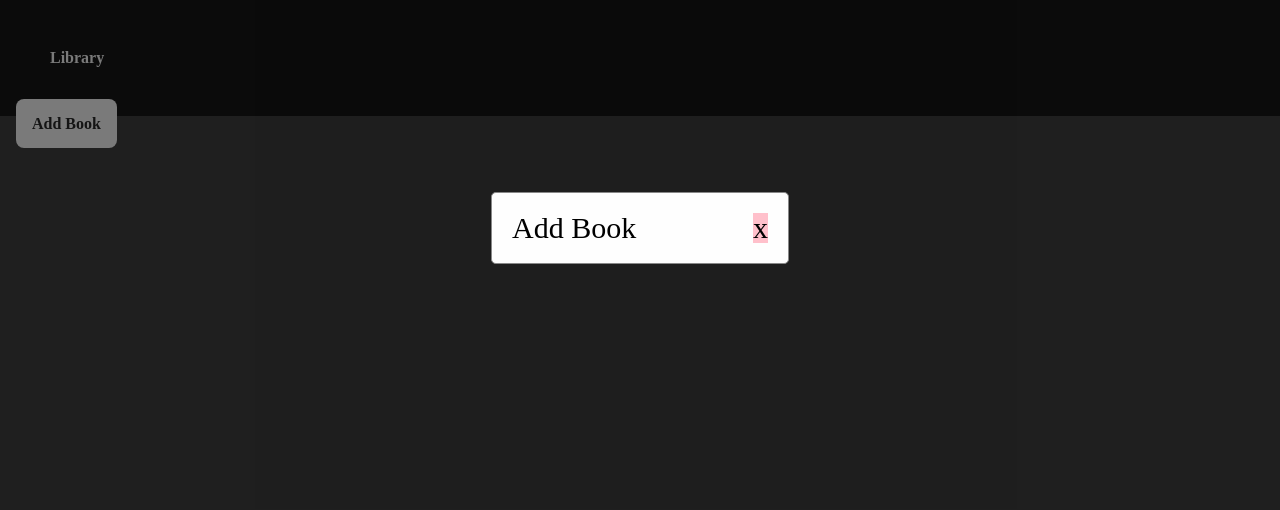
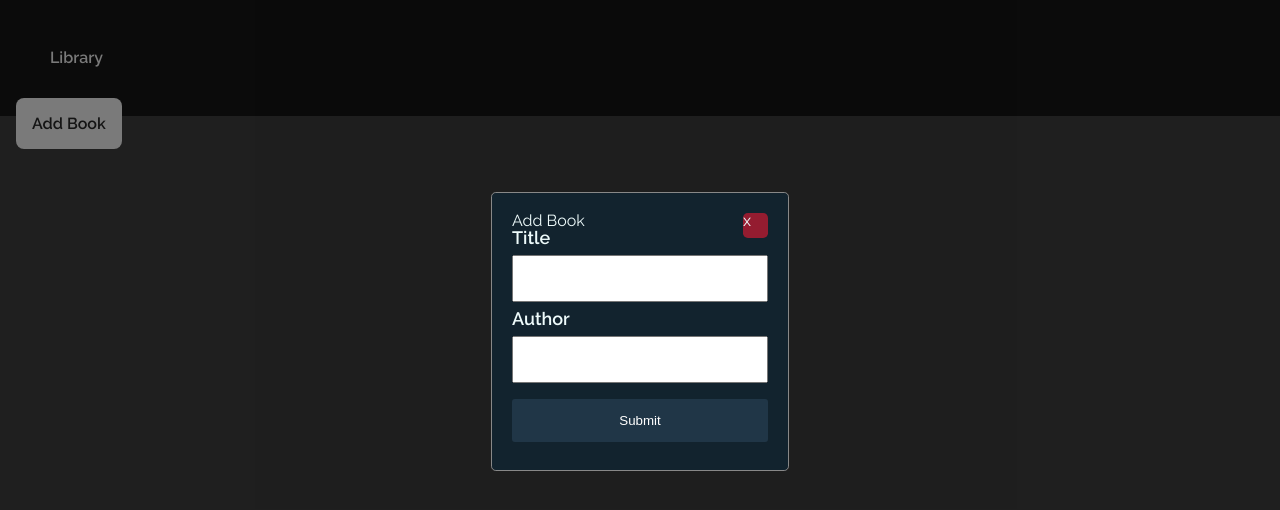
Before and after one commit to Bwade95/Library, a plain HTML site: page index.html in a window 1280 px wide. Both pictures are taken after a click on the element "Add Book". Drawn offline with Linux system fonts and the light colour scheme.

Commit message:
modified modal menu, now stores input into myLibrary

```diff
--- a/css/style.css
+++ b/css/style.css
@@ -1,5 +1,6 @@
 html {
     background-color: #333;
+    font-family: 'Raleway', sans-serif;
 }
 
 h1 {
@@ -46,22 +47,25 @@ h1 {
     overflow: auto;
     background-color: rgb(0,0,0);
     background-color: rgba(0,0,0,0.4);
-    font-size: 30px;
+    color: #EEFBFB;
 }
 
 #book-info {
-    background-color: #fefefe;
+    background-color: #12232E;
     margin: 15% auto;
     padding: 20px;
     border: 1px solid #888;
     border-radius: 0.3pc;
-    width: 20%
+    width: 20%;
 }
 
 #close {
     display: flex;
     float: right;
-    background: pink;
+    width: 25px;
+    height: 25px;
+    border-radius: 0.3pc;
+    background: rgb(148, 28, 48);
 }
 
 #close:hover {
@@ -69,7 +73,29 @@ h1 {
     color: gray;
 }
 
+label {
+    font-size: 18px;
+    font-weight: bold;
+}
 
-#book-p {
-    color: black;
+input[type=text], input[type=submit] {
+    width: 100%;
+    margin: 8px 0;
+    padding: 14px 20px;
 }
+
+input[type=text] {
+    box-sizing: border-box;
+}
+
+input[type=submit] {
+    border: none;
+    border-radius: 3px;
+    color: white;
+    background-color: #203647;
+}
+
+input[type=submit]:hover {
+    cursor: pointer;
+    color: gray;
+}
--- a/index.html
+++ b/index.html
@@ -29,23 +29,32 @@
 </head>
 <body>
 
-  <!-- Primary Page Layout
-  –––––––––––––––––––––––––––––––––––––––––––––––––– -->
+  <!-- Primary Page Layout -->
   <div class="header">
     <h1 id="main-text">Library</h1>
   </div>
   <div class="library-catalogue">
     <span class="addBook">Add Book</span>
   </div>
+
+  <!-- Modal Pop-up for book information -->
   <div id="book-info-wrapper" style="display: none">
     <div id="book-info">
       <span id="close">x</span>
-      <p id="book-p">Add Book</p>
+      <div class="modal-header">
+        <span id="header-text">Add Book</span>
+      </div>
+      <form id="form">
+        <label for="book-title">Title</label>
+        <input type="text" id="title">
+        <label for="book-author">Author</label>
+        <input type="text" id="author">
+        <input type="submit" id="submit" name="Add book" onclick="addBookToLibrary();">
+      </form>
     </div>
 
   </div>
   <script src="js/script.js"></script>
-<!-- End Document
-  –––––––––––––––––––––––––––––––––––––––––––––––––– -->
+<!-- End Document -->
 </body>
 </html>
--- a/js/script.js
+++ b/js/script.js
@@ -7,23 +7,16 @@ closeModal.addEventListener('click', () => bookInfoWrapper.style.display = "none
 const bookInfoWrapper = document.querySelector('#book-info-wrapper');
 
 class Book {
-    constructor(title = '', author = '', totalPages = 0, pagesRead = 0, completed = false) {
-        this.title = title;
-        this.author = author;
-        this.totalPages = totalPages;
-        this.pagesRead = pagesRead;
-        this.completed = completed;
+    constructor(title, author) {
+        this.title = form.title.value;
+        this.author = form.author.value;
     }
 }
 
-let myLibrary = ["this is the end", "world war z", "go fuck yourself"]
+let myLibrary = [];
 
 function addBookToLibrary() {
-    var f = document.createElement("form");
-    f.setAttribute('method',"post");
-    f.setAttribute('action', "submit.php");
+    let newBook = new Book(title, author);
+    myLibrary.push(newBook);
+    console.log(myLibrary);
 }
-
-function clickTest() {
-    alert("I have been clicked.");
-}
```
